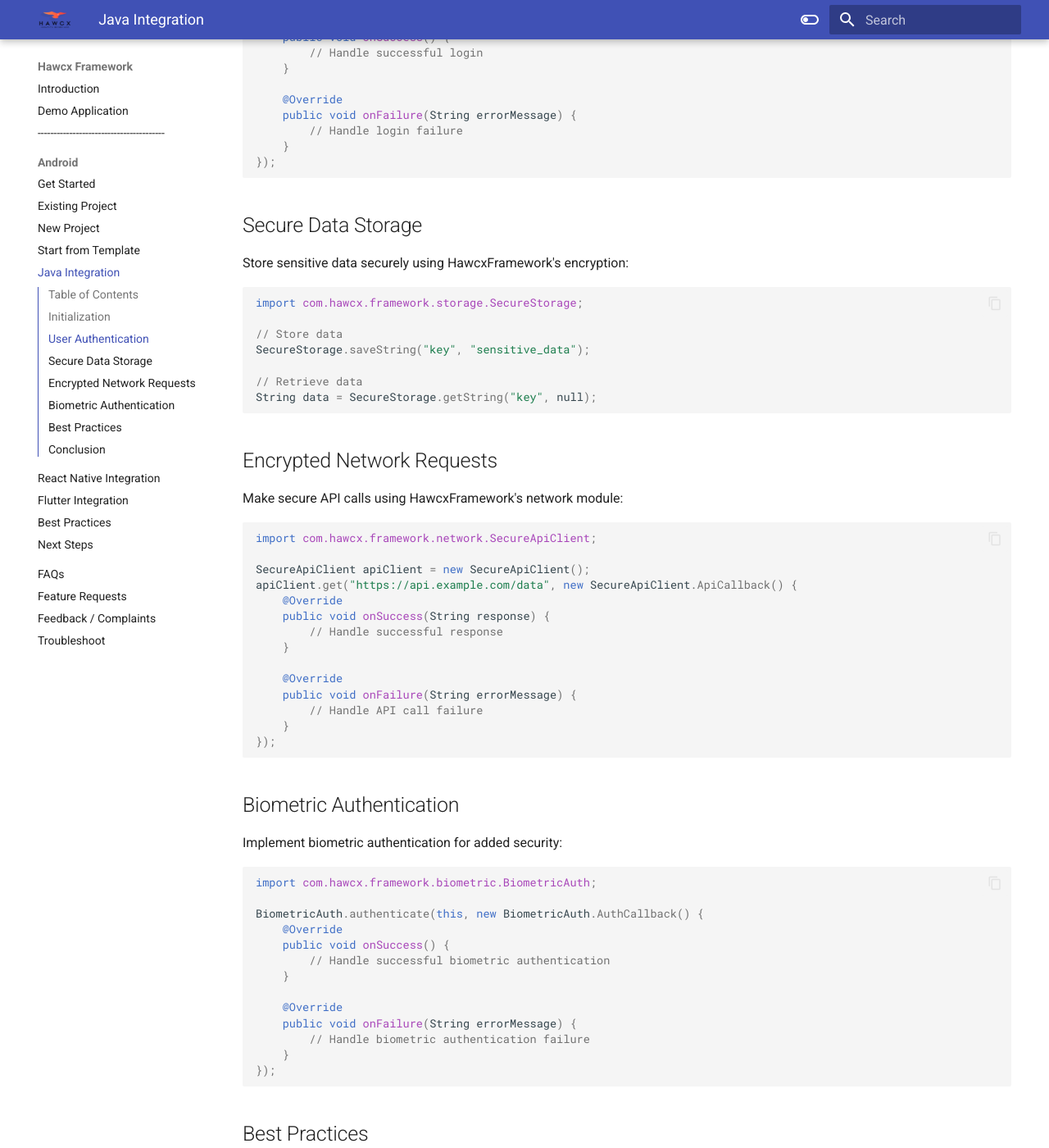
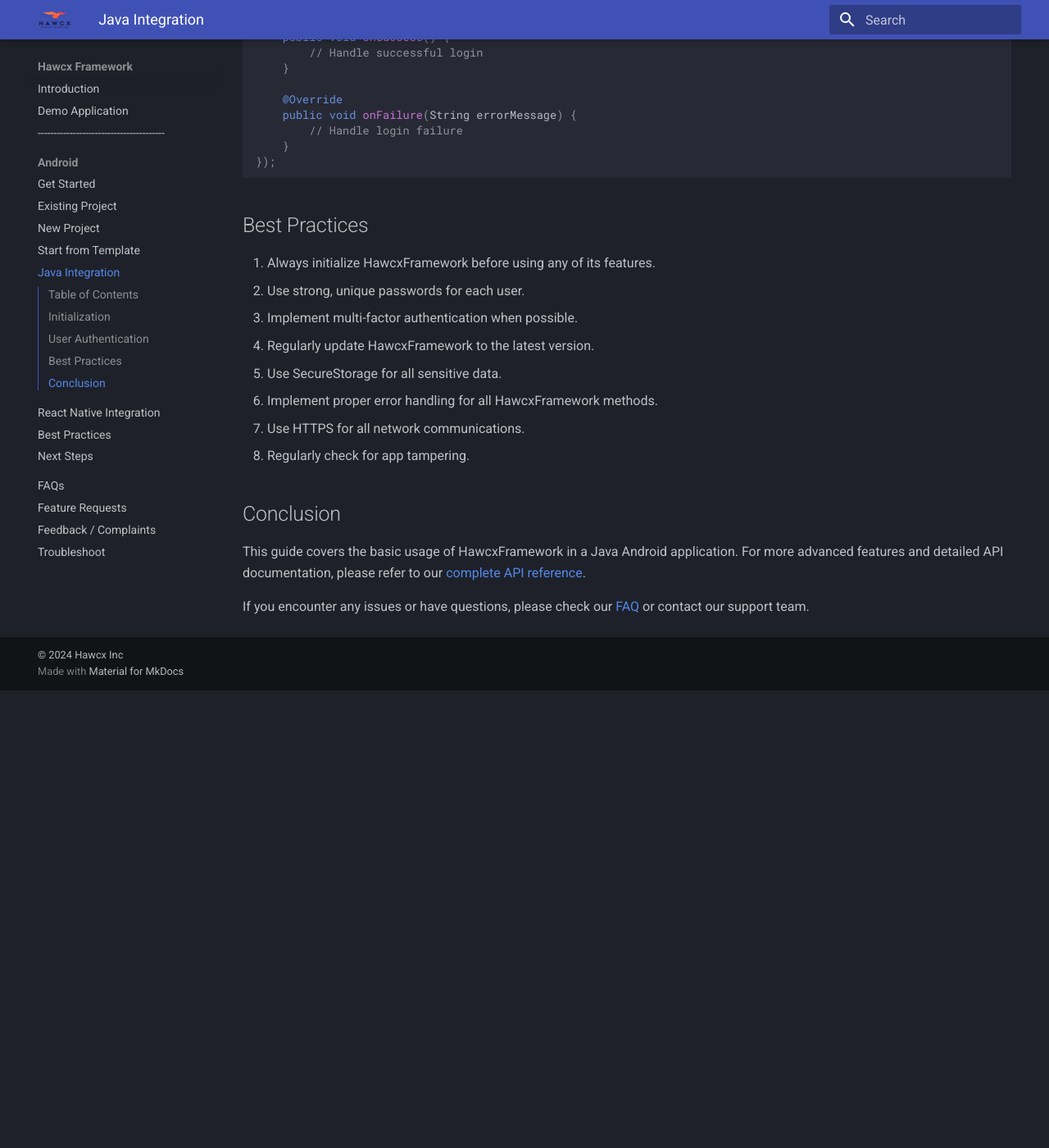
Before and after one commit to hawcx/sdk_docs, an MkDocs documentation site: the page built from docs/android/java-integration.md, in a window 1280 px wide and 1400 px high, scrolled down 1351 px. Shown: the whole window at 82% size. Built offline with MkDocs 1.6.1 and Material for MkDocs 9.7.7, drawn with Linux system fonts in a browser that asks for light colours; after the commit the page ends 2193 px from its top, so only the background shows below that.

Commit message:
updated documentation

````diff
--- a/docs/android/java-integration.md
+++ b/docs/android/java-integration.md
@@ -64,72 +64,7 @@ HawcxAuth.login("username", "password", new HawcxAuth.AuthCallback() {
 });
 ```
 
-## Secure Data Storage
 
-Store sensitive data securely using HawcxFramework's encryption:
-
-```java
-import com.hawcx.framework.storage.SecureStorage;
-
-// Store data
-SecureStorage.saveString("key", "sensitive_data");
-
-// Retrieve data
-String data = SecureStorage.getString("key", null);
-```
-
-## Encrypted Network Requests
-
-Make secure API calls using HawcxFramework's network module:
-
-```java
-import com.hawcx.framework.network.SecureApiClient;
-
-SecureApiClient apiClient = new SecureApiClient();
-apiClient.get("https://api.example.com/data", new SecureApiClient.ApiCallback() {
-    @Override
-    public void onSuccess(String response) {
-        // Handle successful response
-    }
-
-    @Override
-    public void onFailure(String errorMessage) {
-        // Handle API call failure
-    }
-});
-```
-
-## Biometric Authentication
-
-Implement biometric authentication for added security:
-
-```java
-import com.hawcx.framework.biometric.BiometricAuth;
-
-BiometricAuth.authenticate(this, new BiometricAuth.AuthCallback() {
-    @Override
-    public void onSuccess() {
-        // Handle successful biometric authentication
-    }
-
-    @Override
-    public void onFailure(String errorMessage) {
-        // Handle biometric authentication failure
-    }
-});
-```
-
-<!-- ## Tamper Detection
-
-Detect if your app has been tampered with:
-
-```java
-import com.hawcx.framework.security.TamperDetection;
-
-if (TamperDetection.isAppTampered()) {
-    // Handle tamper detection (e.g., log out user, display warning)
-}
-``` -->
 
 ## Best Practices
 
--- a/mkdocs.yml
+++ b/mkdocs.yml
@@ -14,16 +14,7 @@ theme:
     - content.code.copy
   language: en
   palette:
-    - scheme: default
-      toggle:
-        icon: material/toggle-switch-off-outline
-        name: Switch to dark mode
-      primary: indigo
-      accent: purple
-    - scheme: slate
-      toggle:
-        icon: material/toggle-switch
-        name: Switch to light mode
+    - scheme: slate  # Set default to dark mode
       primary: indigo
       accent: purple
   logo: images/Logo_small_orange.png
@@ -43,7 +34,6 @@ nav:
     - Start from Template: android/template-project.md
     - Java Integration: android/java-integration.md
     - React Native Integration: android/react-integration.md
-    - Flutter Integration: android/flutter-integration.md
     - Best Practices: android/best-practices.md
     - Next Steps: android/next-steps.md
   - FAQs: faqs.md
````
Also changed, not shown: docs/android/existing-project.md (+0 -27 lines), docs/troubleshoot.md (+2 -3 lines), java-old.md (deleted, +0 -238 lines), react-native-old.md (deleted, +0 -242 lines).
